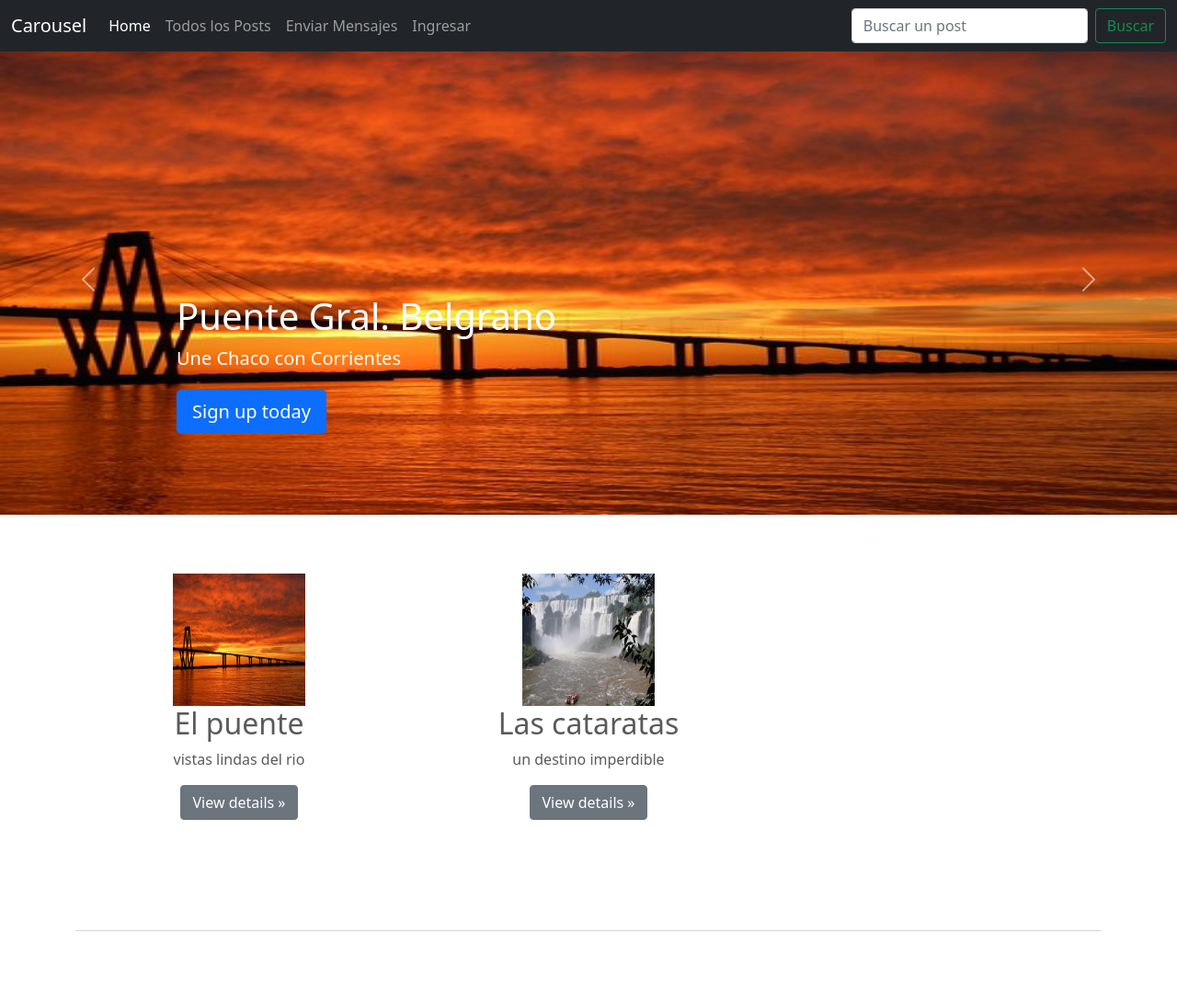
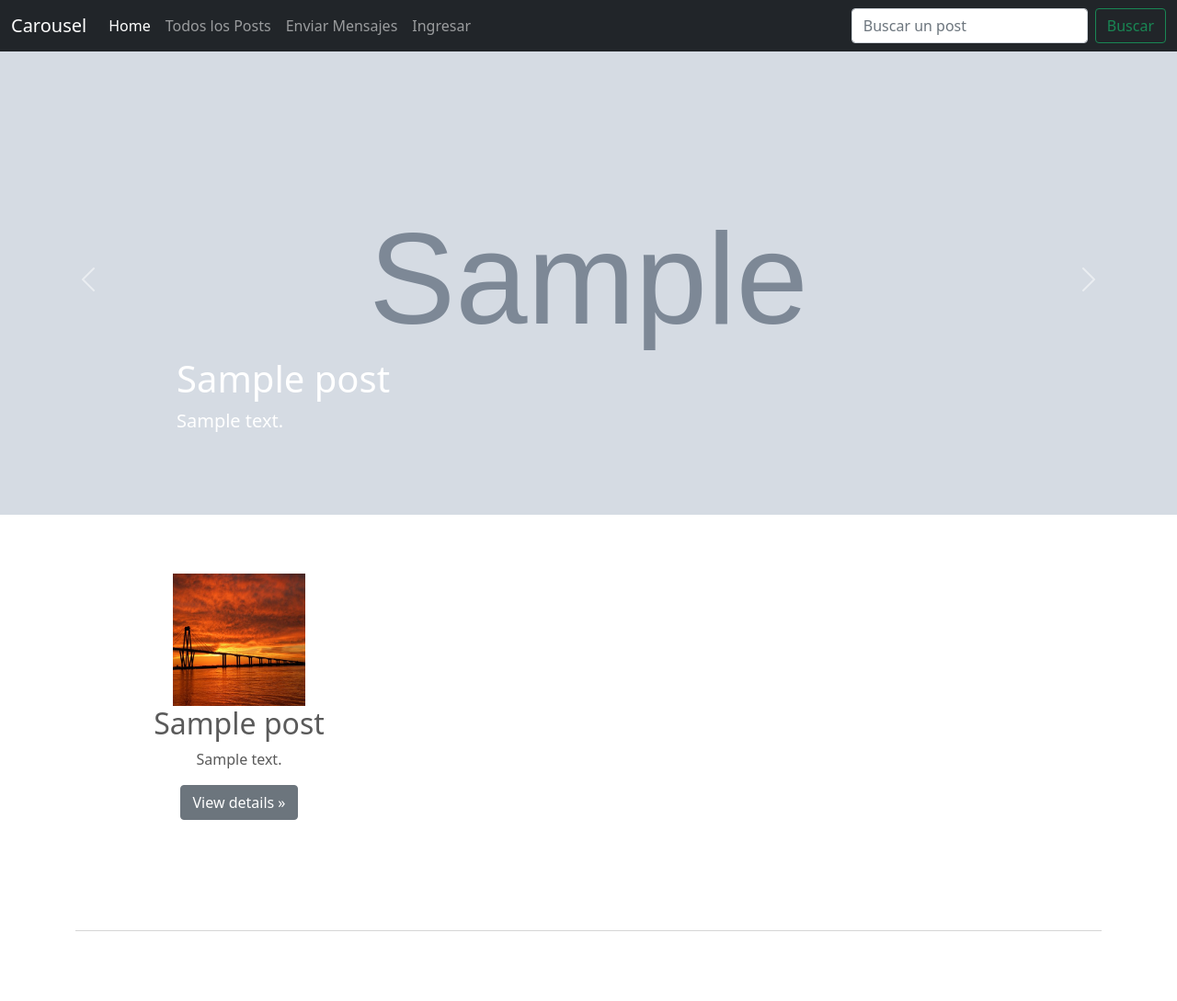
Before and after one commit to martinezger/proyecto-modelo, a Django app: page / in a window 1280 px wide. Shown: the top 1089 px of the page at 92% size. Run offline with Django 4.2, Linux system fonts and the light colour scheme; tables that the repository leaves empty hold one stand-in row (values such as "Sample post"); grey boxes marked "Sample" are stand-in pictures; some libraries are stand-ins or nearby versions.

Commit message:
agrego index

```diff
--- a/SocialTravel/models.py
+++ b/SocialTravel/models.py
@@ -9,6 +9,7 @@ class Post(models.Model):
     un_campo = models.CharField(max_length=10)
     publisher = models.ForeignKey(to=User, on_delete=models.CASCADE, related_name="publisher")
     image = models.ImageField(upload_to="posts", null=True, blank=True)
+    creado_el = models.DateTimeField(auto_now_add=True)
 
     @property
     def image_url(self):
--- a/SocialTravel/templates/SocialTravel/index.html
+++ b/SocialTravel/templates/SocialTravel/index.html
@@ -7,32 +7,31 @@
   <div id="myCarousel" class="carousel slide" data-bs-ride="carousel">
     <div class="carousel-inner">
 
-
+        {% if posts %}
           <div class="carousel-item active">
-              <img src="{% static 'SocialTravel/assets/puente-corrientes-resistencia.jpeg' %}">
+              <img src="{{posts.0.image_url}}">
             <div class="container">
               <div class="carousel-caption text-start">
-                <h1>Puente Gral. Belgrano</h1>
-                <p>Une  Chaco con Corrientes</p>
-                <p><a class="btn btn-lg btn-primary" href="https://getbootstrap.com/docs/5.0/examples/carousel/#">Sign up today</a></p>
+                <h1>{{posts.0.carousel_caption_title}}</h1>
+                <p>{{posts.0.carousel_caption_description}}</p>
               </div>
             </div>
           </div>
 
 
-
-        <div class="carousel-item">
-          <img src="{% static 'socialtravel/assets/cataratas-del-iguazu-misiones.jpeg' %}">
-          <div class="container">
-            <div class="carousel-caption">
-              <h1>Cataratas del Iguazu</h1>
-              <p>Maravilla Natural</p>
-              <p><a class="btn btn-lg btn-primary" href="https://getbootstrap.com/docs/5.0/examples/carousel/#">Learn more</a></p>
+          {% if posts.1 %}
+            <div class="carousel-item">
+              <img src="{{posts.1.image_url}}">
+            <div class="container">
+              <div class="carousel-caption text-start">
+                <h1>{{posts.1.carousel_caption_title}}</h1>
+                <p>{{posts.1.carousel_caption_description}}</p>
+              </div>
             </div>
           </div>
-        </div>
+        {% endif %}
 
-
+      {% endif %}
 
 
     </div>
@@ -56,20 +55,15 @@
     <!-- Three columns of text below the carousel -->
     <div class="row">
 
-
+      {% for post in posts %}
       <div class="col-lg-4">
         <img src="{% static 'SocialTravel/assets/puente-corrientes-resistencia.jpeg' %}" height="144" width="144">
-        <h2>El puente</h2>
-        <p>vistas lindas del rio</p>
-        <p><a class="btn btn-secondary" href="https://getbootstrap.com/docs/5.0/examples/carousel/#">View details »</a></p>
+        <h2>{{post.heading}}</h2>
+        <p>{{post.description}}</p>
+        <p><a class="btn btn-secondary" href="{%url 'post-detail' post.id %}">View details »</a></p>
       </div><!-- /.col-lg-4 -->
 
-      <div class="col-lg-4">
-        <img src="{% static 'socialtravel/assets/cataratas-del-iguazu-misiones.jpeg' %}" height="144" width="144">
-        <h2>Las cataratas</h2>
-        <p>un destino imperdible</p>
-        <p><a class="btn btn-secondary" href="https://getbootstrap.com/docs/5.0/examples/carousel/#">View details »</a></p>
-      </div><!-- /.col-lg-4 -->
+      {% endfor %}
 
     </div><!-- /.row -->
 
--- a/SocialTravel/views.py
+++ b/SocialTravel/views.py
@@ -8,7 +8,8 @@ from django.contrib.auth.forms import UserCreationForm
 from django.contrib.auth.mixins import LoginRequiredMixin, UserPassesTestMixin
 
 def index(request):
-    return render(request, "SocialTravel/index.html")
+    posts =  Post.objects.all().order_by("-creado_el")[:5]
+    return render(request, "SocialTravel/index.html", {"posts": posts})
 
 
 class PostList(ListView):
```
Also changed, not shown: SocialTravel/migrations/0007_post_creado_el.py (added), media/posts/puente-corrientes-resistencia.jpeg (added).
